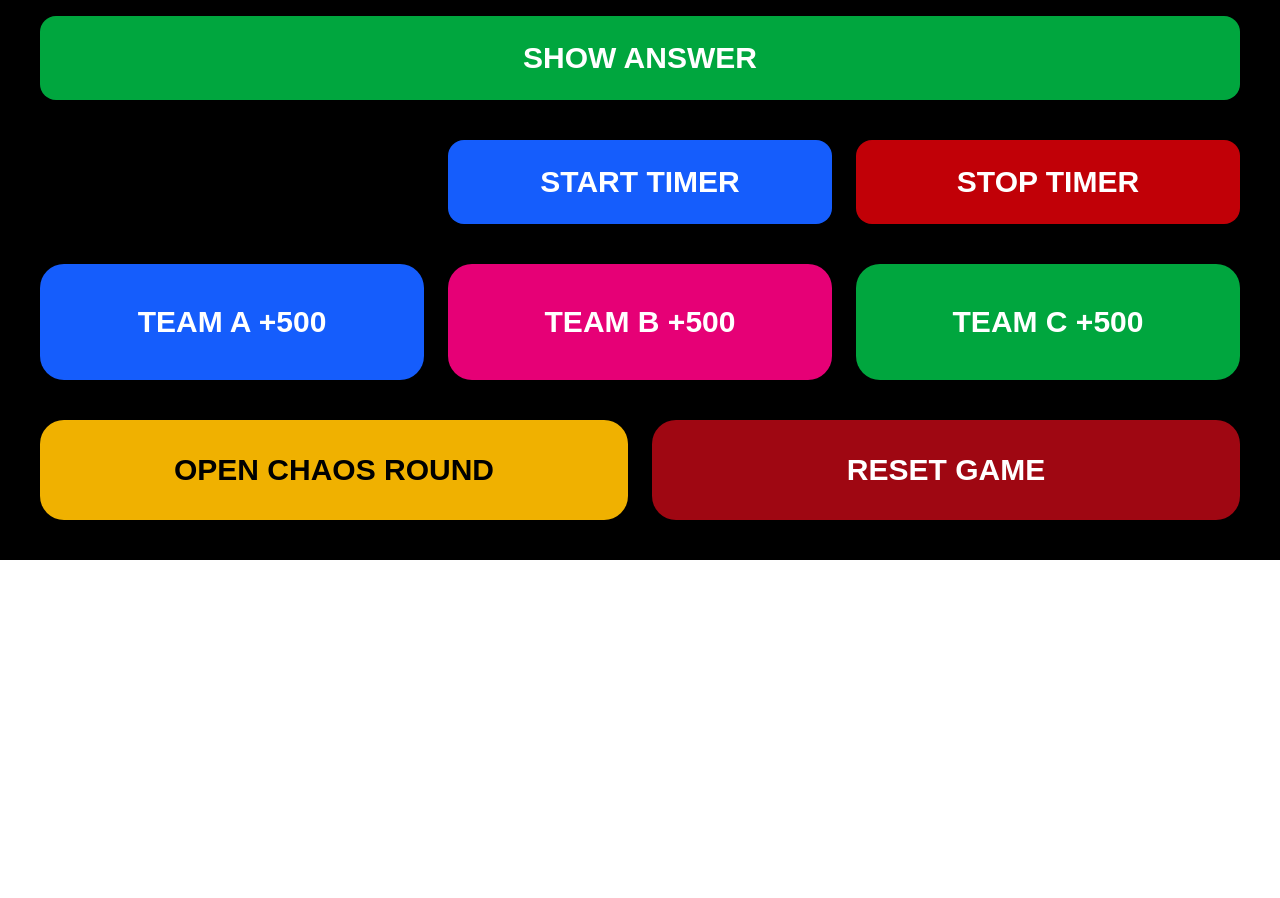
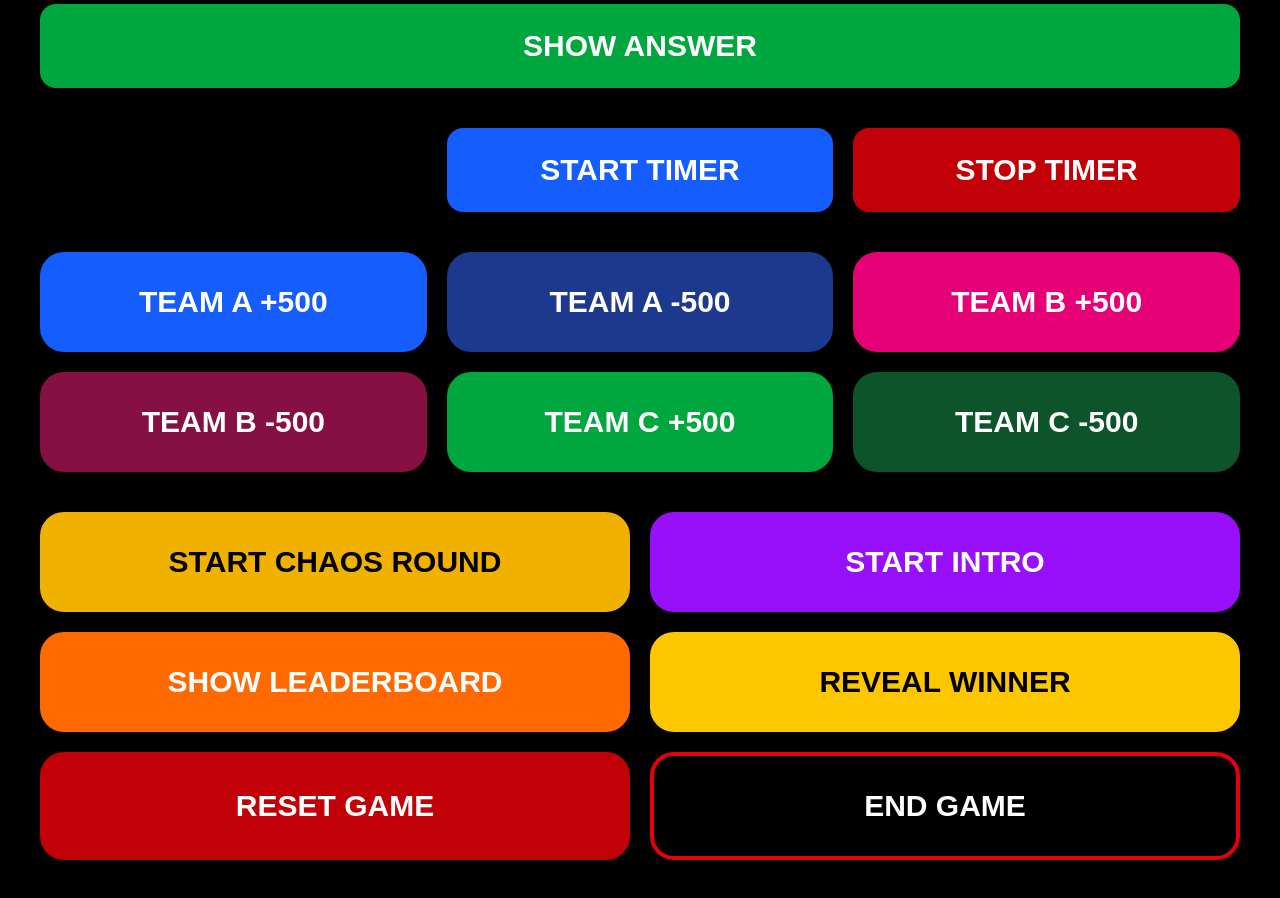
Before and after one commit to jakebaker2606-hub/crack-it, a Next.js app: page /host in a window 1280 px wide. Shown: the part 460-1358 px from the top of the page. Before the commit the page ends 1020 px from the top, so only its background shows below. Built offline with nearby package versions, Linux system fonts and the light colour scheme; no server answers; the database is empty.

Commit message:
Added leaderboard and reveal winner

```diff
--- a/app/audience/page.tsx
+++ b/app/audience/page.tsx
@@ -26,6 +26,7 @@ const wheelOptions = [
 export default function AudiencePage() {
 
   const [gameState, setGameState] = useState<any>({
+    showLeaderboard: false,
     teamA: 0,
     teamB: 0,
     teamC: 0,
@@ -486,7 +487,75 @@ export default function AudiencePage() {
         </div>
 
       )}
+{/* LEADERBOARD */}
 
+{gameState.showLeaderboard && (
+
+  <div className="fixed inset-0 bg-black/95 z-[90] flex flex-col items-center justify-center">
+
+    <h1 className="text-yellow-400 text-8xl font-black mb-16">
+      LEADERBOARD
+    </h1>
+
+    <div className="flex gap-10">
+
+      {[
+        {
+          name: "TEAM A",
+          score: gameState.teamA,
+          color: "bg-blue-600",
+        },
+        {
+          name: "TEAM B",
+          score: gameState.teamB,
+          color: "bg-pink-600",
+        },
+        {
+          name: "TEAM C",
+          score: gameState.teamC,
+          color: "bg-green-600",
+        },
+      ]
+        .sort((a, b) => b.score - a.score)
+        .map((team, index) => (
+
+          <motion.div
+            key={team.name}
+            initial={{
+              y: 200,
+              opacity: 0,
+            }}
+            animate={{
+              y: 0,
+              opacity: 1,
+            }}
+            transition={{
+              delay: index * 0.3,
+            }}
+            className={`${team.color} w-[320px] h-[420px] rounded-3xl flex flex-col items-center justify-center`}
+          >
+
+            <div className="text-7xl font-black mb-6">
+              #{index + 1}
+            </div>
+
+            <div className="text-5xl font-black">
+              {team.name}
+            </div>
+
+            <div className="text-8xl font-black mt-10">
+              {team.score}
+            </div>
+
+          </motion.div>
+
+        ))}
+
+    </div>
+
+  </div>
+
+)}
       {/* WINNER */}
 
       {gameState.winner && (
--- a/app/host/page.tsx
+++ b/app/host/page.tsx
@@ -16,7 +16,7 @@ export default function HostPage() {
 
   const [answer, setAnswer] = useState("");
 
-  const [timer, setTimerValue] = useState(30);
+  const [timerInput, setTimerInput] = useState(30);
 
   const [gameState, setGameState] = useState<any>({
     teamA: 0,
@@ -50,13 +50,13 @@ export default function HostPage() {
 
     <div className="min-h-screen bg-black text-white p-10">
 
-      <h1 className="text-7xl font-black text-yellow-400 text-center mb-10">
+      <h1 className="text-7xl font-black text-center text-yellow-400 mb-10">
         HOST CONTROL PANEL
       </h1>
 
       {/* QUESTION */}
 
-      <div className="grid gap-6 mb-10">
+      <div className="grid gap-5 mb-10">
 
         <input
           value={question}
@@ -69,6 +69,7 @@ export default function HostPage() {
           onClick={() =>
             updateGame({
               question,
+              showAnswer: false,
             })
           }
           className="bg-yellow-500 text-black p-6 rounded-2xl text-3xl font-black"
@@ -99,13 +100,13 @@ export default function HostPage() {
 
       {/* TIMER */}
 
-      <div className="grid grid-cols-3 gap-6 mb-10">
+      <div className="grid grid-cols-3 gap-5 mb-10">
 
         <input
           type="number"
-          value={timer}
+          value={timerInput}
           onChange={(e) =>
-            setTimerValue(Number(e.target.value))
+            setTimerInput(Number(e.target.value))
           }
           className="p-6 rounded-2xl text-black text-3xl font-bold"
         />
@@ -113,8 +114,9 @@ export default function HostPage() {
         <button
           onClick={() =>
             updateGame({
-              timer,
+              timer: timerInput,
               timerRunning: true,
+              showTimer: true,
             })
           }
           className="bg-blue-600 p-6 rounded-2xl text-3xl font-black"
@@ -126,6 +128,7 @@ export default function HostPage() {
           onClick={() =>
             updateGame({
               timerRunning: false,
+              showTimer: false,
             })
           }
           className="bg-red-700 p-6 rounded-2xl text-3xl font-black"
@@ -135,9 +138,11 @@ export default function HostPage() {
 
       </div>
 
-      {/* TEAM BUTTONS */}
+      {/* TEAM SCORES */}
 
-      <div className="grid grid-cols-3 gap-6">
+      <div className="grid grid-cols-3 gap-5 mb-10">
+
+        {/* TEAM A */}
 
         <button
           onClick={() =>
@@ -145,7 +150,7 @@ export default function HostPage() {
               teamA: gameState.teamA + 500,
             })
           }
-          className="bg-blue-600 p-10 rounded-3xl text-3xl font-black"
+          className="bg-blue-600 p-8 rounded-3xl text-3xl font-black"
         >
           TEAM A +500
         </button>
@@ -153,10 +158,23 @@ export default function HostPage() {
         <button
           onClick={() =>
             updateGame({
+              teamA: Math.max(0, gameState.teamA - 500),
+            })
+          }
+          className="bg-blue-900 p-8 rounded-3xl text-3xl font-black"
+        >
+          TEAM A -500
+        </button>
+
+        {/* TEAM B */}
+
+        <button
+          onClick={() =>
+            updateGame({
               teamB: gameState.teamB + 500,
             })
           }
-          className="bg-pink-600 p-10 rounded-3xl text-3xl font-black"
+          className="bg-pink-600 p-8 rounded-3xl text-3xl font-black"
         >
           TEAM B +500
         </button>
@@ -164,19 +182,43 @@ export default function HostPage() {
         <button
           onClick={() =>
             updateGame({
+              teamB: Math.max(0, gameState.teamB - 500),
+            })
+          }
+          className="bg-pink-900 p-8 rounded-3xl text-3xl font-black"
+        >
+          TEAM B -500
+        </button>
+
+        {/* TEAM C */}
+
+        <button
+          onClick={() =>
+            updateGame({
               teamC: gameState.teamC + 500,
             })
           }
-          className="bg-green-600 p-10 rounded-3xl text-3xl font-black"
+          className="bg-green-600 p-8 rounded-3xl text-3xl font-black"
         >
           TEAM C +500
+        </button>
+
+        <button
+          onClick={() =>
+            updateGame({
+              teamC: Math.max(0, gameState.teamC - 500),
+            })
+          }
+          className="bg-green-900 p-8 rounded-3xl text-3xl font-black"
+        >
+          TEAM C -500
         </button>
 
       </div>
 
       {/* GAME CONTROLS */}
 
-      <div className="grid grid-cols-2 gap-6 mt-10">
+      <div className="grid grid-cols-2 gap-5">
 
         <button
           onClick={() =>
@@ -187,24 +229,99 @@ export default function HostPage() {
           }
           className="bg-yellow-500 text-black p-8 rounded-3xl text-3xl font-black"
         >
-          OPEN CHAOS ROUND
+          START CHAOS ROUND
         </button>
 
+        <button
+          onClick={() =>
+            updateGame({
+              showIntro: true,
+            })
+          }
+          className="bg-purple-600 p-8 rounded-3xl text-3xl font-black"
+        >
+          START INTRO
+        </button>
+<button
+  onClick={() =>
+    updateGame({
+      showLeaderboard: true,
+    })
+  }
+  className="bg-orange-500 p-8 rounded-3xl text-3xl font-black"
+>
+  SHOW LEADERBOARD
+</button>
+<button
+  onClick={() => {
+
+    const scores = [
+      {
+        name: "TEAM A",
+        score: gameState.teamA,
+      },
+      {
+        name: "TEAM B",
+        score: gameState.teamB,
+      },
+      {
+        name: "TEAM C",
+        score: gameState.teamC,
+      },
+    ];
+
+    const winner = scores.reduce((a, b) =>
+      a.score > b.score ? a : b
+    );
+
+    updateGame({
+      winner: winner.name,
+    });
+
+  }}
+  className="bg-yellow-400 text-black p-8 rounded-3xl text-3xl font-black"
+>
+  REVEAL WINNER
+</button>
         <button
           onClick={() =>
             updateGame({
               teamA: 0,
               teamB: 0,
               teamC: 0,
+
               question: "Waiting for next question...",
               answer: "",
+
               showAnswer: false,
+
               winner: "",
+
+              timer: 30,
+
+              timerRunning: false,
+
+              showTimer: false,
+showLeaderboard: false,
+              showChaosWheel: false,
+endGame: false,
+              chaosResult: "",
             })
           }
-          className="bg-red-800 p-8 rounded-3xl text-3xl font-black"
+          className="bg-red-700 p-8 rounded-3xl text-3xl font-black"
         >
           RESET GAME
+        </button>
+
+        <button
+          onClick={() =>
+            updateGame({
+              endGame: true,
+            })
+          }
+          className="bg-black border-4 border-red-600 p-8 rounded-3xl text-3xl font-black"
+        >
+          END GAME
         </button>
 
       </div>
```
